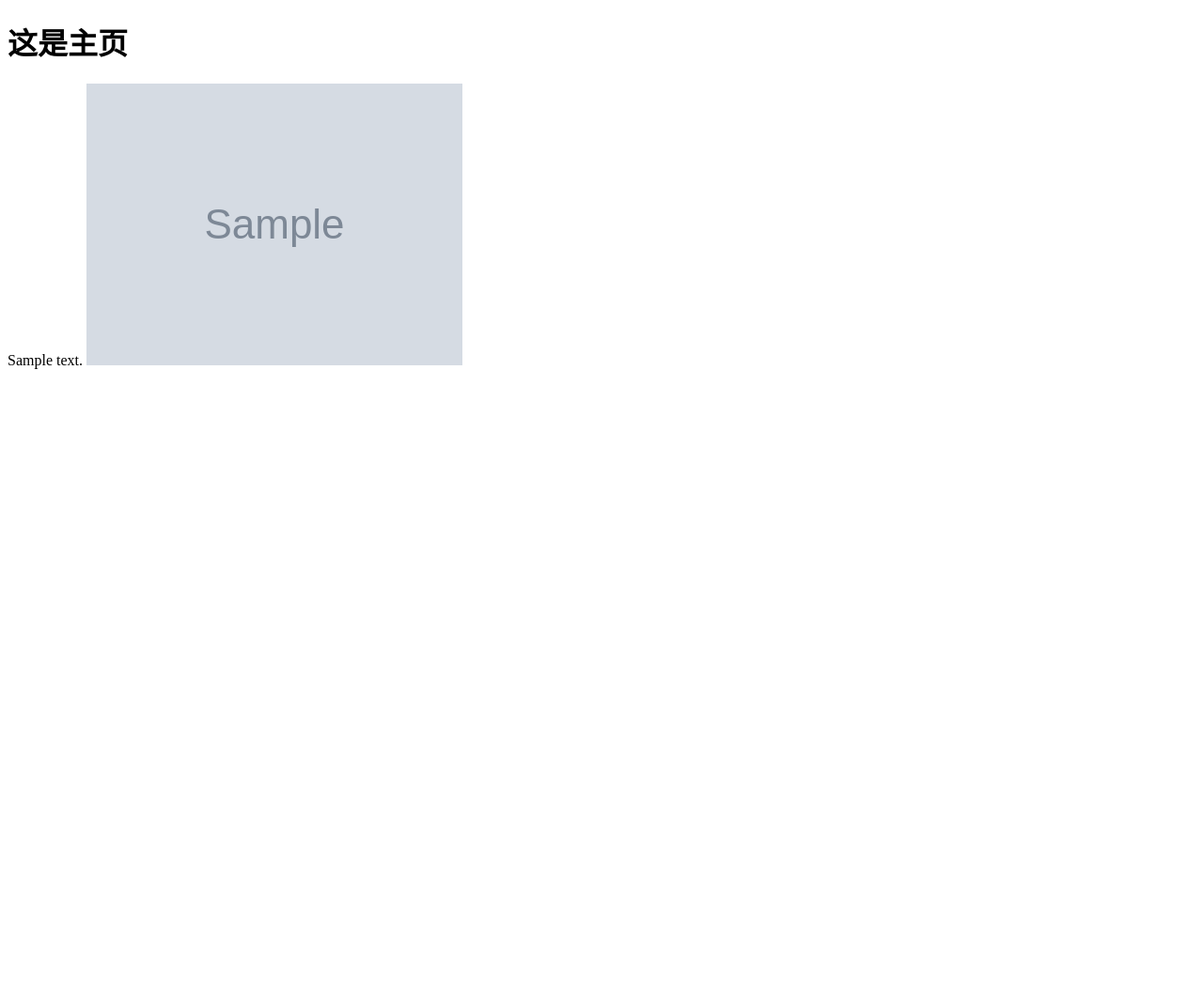
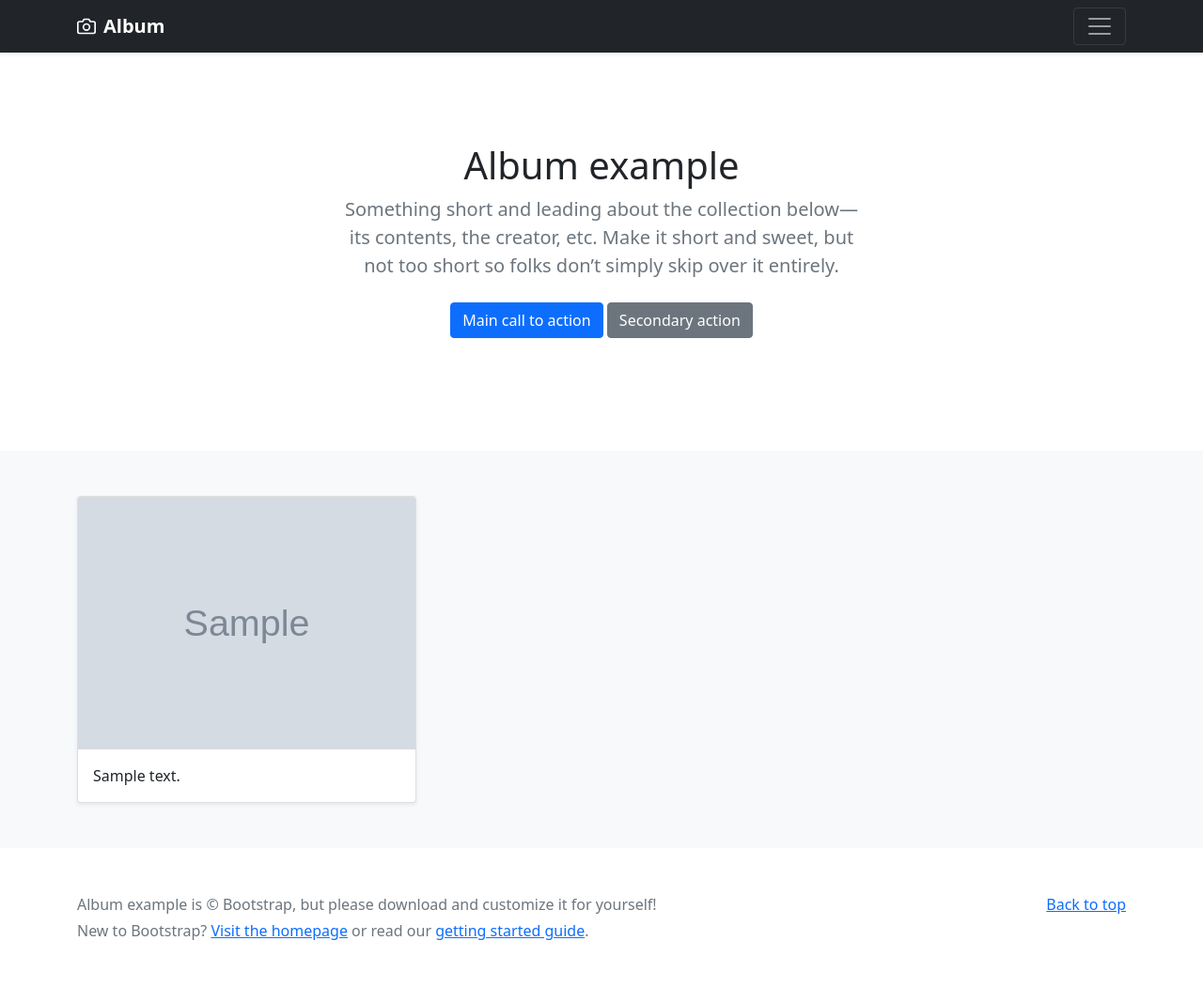
Before and after one commit to JNjinnan/firstblog, a Python web app: template templates/home.html in a window 1280 px wide. Shown: the whole page at 94% size. Before the commit the page ends 393 px from the top, so only its background shows below. Run offline with Jinja, Linux system fonts and the light colour scheme; the template is opened without the code that fills it: most values are stand-ins (such as "Sample title", 1, 10 or a date in 2020); grey boxes marked "Sample" are stand-in pictures; some libraries are stand-ins or nearby versions.

Commit message:
'利用bootstrap模板美化了页面'

```diff
--- a/templates/home.html
+++ b/templates/home.html
@@ -1,14 +1,155 @@
-<!DOCTYPE html>
+<!--<!DOCTYPE html>-->
+<!--<html lang="en">-->
+<!--<head>-->
+<!--    <meta charset="UTF-8">-->
+<!--    <title>Title</title>-->
+<!--</head>-->
+<!--<body>-->
+<!--<h1>这是主页</h1>-->
+<!--{% for gallery in gallerys.all %}-->
+<!--{{ gallery.description }}-->
+<!--<img src="{{ gallery.image.url }}" >-->
+<!--{% endfor %}-->
+<!--</body>-->
+<!--</html>-->
+
+
+<!doctype html>
 <html lang="en">
   <head>
-    <meta charset="UTF-8">
-    <title>Title</title>
+    <meta charset="utf-8">
+    <meta name="viewport" content="width=device-width, initial-scale=1">
+    <meta name="description" content="">
+    <meta name="author" content="Mark Otto, Jacob Thornton, and Bootstrap contributors">
+    <meta name="generator" content="Hugo 0.87.0">
+    <title>Album example · Bootstrap v5.1</title>
+
+    <link rel="canonical" href="https://getbootstrap.com/docs/5.1/examples/album/">
+
+
+
+    <!-- Bootstrap core CSS -->
+<!-- CSS only -->
+<link href="https://cdn.jsdelivr.net/npm/bootstrap@5.1.0/dist/css/bootstrap.min.css" rel="stylesheet" integrity="sha384-KyZXEAg3QhqLMpG8r+8fhAXLRk2vvoC2f3B09zVXn8CA5QIVfZOJ3BCsw2P0p/We" crossorigin="anonymous">
+
+    <!-- Favicons -->
+<link rel="apple-touch-icon" href="/docs/5.1/assets/img/favicons/apple-touch-icon.png" sizes="180x180">
+<link rel="icon" href="/docs/5.1/assets/img/favicons/favicon-32x32.png" sizes="32x32" type="image/png">
+<link rel="icon" href="/docs/5.1/assets/img/favicons/favicon-16x16.png" sizes="16x16" type="image/png">
+<link rel="manifest" href="/docs/5.1/assets/img/favicons/manifest.json">
+<link rel="mask-icon" href="/docs/5.1/assets/img/favicons/safari-pinned-tab.svg" color="#7952b3">
+<link rel="icon" href="/docs/5.1/assets/img/favicons/favicon.ico">
+<meta name="theme-color" content="#7952b3">
+
+
+    <style>
+      .bd-placeholder-img {
+        font-size: 1.125rem;
+        text-anchor: middle;
+        -webkit-user-select: none;
+        -moz-user-select: none;
+        user-select: none;
+      }
+
+      @media (min-width: 768px) {
+        .bd-placeholder-img-lg {
+          font-size: 3.5rem;
+        }
+      }
+    </style>
+
+
   </head>
   <body>
-<h1>这是主页</h1>
+
+<header>
+  <div class="collapse bg-dark" id="navbarHeader">
+    <div class="container">
+      <div class="row">
+        <div class="col-sm-8 col-md-7 py-4">
+          <h4 class="text-white">About</h4>
+          <p class="text-muted">Add some information about the album below, the author, or any other background context. Make it a few sentences long so folks can pick up some informative tidbits. Then, link them off to some social networking sites or contact information.</p>
+        </div>
+        <div class="col-sm-4 offset-md-1 py-4">
+          <h4 class="text-white">Contact</h4>
+          <ul class="list-unstyled">
+            <li><a href="#" class="text-white">Follow on Twitter</a></li>
+            <li><a href="#" class="text-white">Like on Facebook</a></li>
+            <li><a href="#" class="text-white">Email me</a></li>
+          </ul>
+        </div>
+      </div>
+    </div>
+  </div>
+  <div class="navbar navbar-dark bg-dark shadow-sm">
+    <div class="container">
+      <a href="#" class="navbar-brand d-flex align-items-center">
+        <svg xmlns="http://www.w3.org/2000/svg" width="20" height="20" fill="none" stroke="currentColor" stroke-linecap="round" stroke-linejoin="round" stroke-width="2" aria-hidden="true" class="me-2" viewBox="0 0 24 24"><path d="M23 19a2 2 0 0 1-2 2H3a2 2 0 0 1-2-2V8a2 2 0 0 1 2-2h4l2-3h6l2 3h4a2 2 0 0 1 2 2z"/><circle cx="12" cy="13" r="4"/></svg>
+        <strong>Album</strong>
+      </a>
+      <button class="navbar-toggler" type="button" data-bs-toggle="collapse" data-bs-target="#navbarHeader" aria-controls="navbarHeader" aria-expanded="false" aria-label="Toggle navigation">
+        <span class="navbar-toggler-icon"></span>
+      </button>
+    </div>
+  </div>
+</header>
+
+<main>
+
+  <section class="py-5 text-center container">
+    <div class="row py-lg-5">
+      <div class="col-lg-6 col-md-8 mx-auto">
+        <h1 class="fw-light">Album example</h1>
+        <p class="lead text-muted">Something short and leading about the collection below—its contents, the creator, etc. Make it short and sweet, but not too short so folks don’t simply skip over it entirely.</p>
+        <p>
+          <a href="#" class="btn btn-primary my-2">Main call to action</a>
+          <a href="#" class="btn btn-secondary my-2">Secondary action</a>
+        </p>
+      </div>
+    </div>
+  </section>
+
+  <div class="album py-5 bg-light">
+    <div class="container">
+
+      <div class="row row-cols-1 row-cols-sm-2 row-cols-md-3 g-3">
         {% for gallery in gallerys.all %}
-{{ gallery.description }}
-<img src="{{ gallery.image.url }}" >
+        <div class="col">
+          <div class="card shadow-sm">
+            <img class="bd-placeholder-img card-img-top" src="{{ gallery.image.url }}" >
+            <div class="card-body">
+              <p class="card-text">{{ gallery.description }}</p>
+<!--              <div class="d-flex justify-content-between align-items-center">-->
+<!--                <div class="btn-group">-->
+<!--                  <button type="button" class="btn btn-sm btn-outline-secondary">View</button>-->
+<!--                  <button type="button" class="btn btn-sm btn-outline-secondary">Edit</button>-->
+<!--                </div>-->
+<!--                <small class="text-muted">9 mins</small>-->
+<!--              </div>-->
+            </div>
+          </div>
+        </div>
         {% endfor %}
+      </div>
+    </div>
+  </div>
+
+</main>
+
+<footer class="text-muted py-5">
+  <div class="container">
+    <p class="float-end mb-1">
+      <a href="#">Back to top</a>
+    </p>
+    <p class="mb-1">Album example is &copy; Bootstrap, but please download and customize it for yourself!</p>
+    <p class="mb-0">New to Bootstrap? <a href="/">Visit the homepage</a> or read our <a href="/docs/5.1/getting-started/introduction/">getting started guide</a>.</p>
+  </div>
+</footer>
+
+
+<!-- JavaScript Bundle with Popper -->
+<script src="https://cdn.jsdelivr.net/npm/bootstrap@5.1.0/dist/js/bootstrap.bundle.min.js" integrity="sha384-U1DAWAznBHeqEIlVSCgzq+c9gqGAJn5c/t99JyeKa9xxaYpSvHU5awsuZVVFIhvj" crossorigin="anonymous"></script>
+
+
   </body>
 </html>
```
Lines whose indentation alone changed are shown as unchanged.
